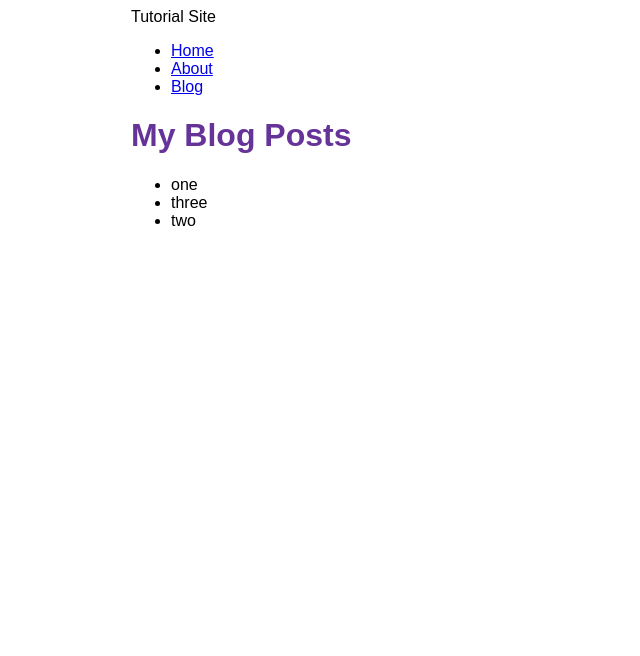
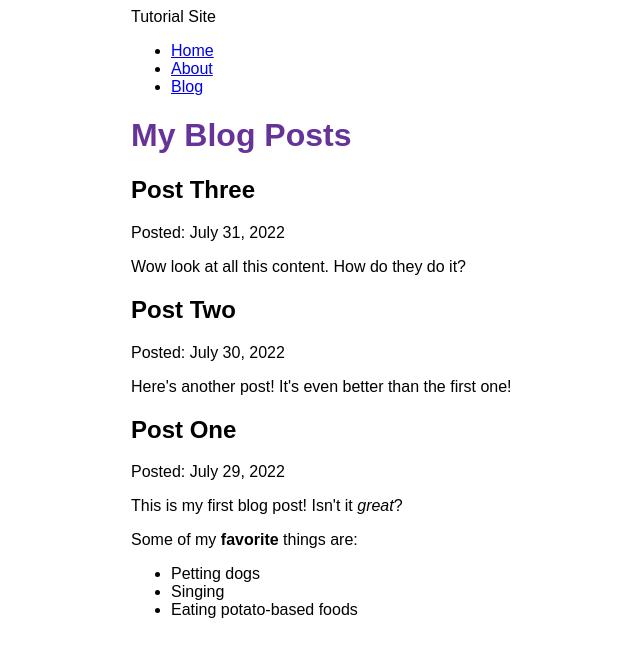
Before and after one commit to slandonbgea/my-first-gatsby-site, a Gatsby site: page /blog in a window 1280 px wide. Shown: the whole page, without its empty margins (259-899 px from the left). Built offline with nearby package versions, Linux system fonts and the light colour scheme; Gatsby itself is replaced by a stand-in of ours.

Commit message:
Finished part 5 of Gatsby tutorial

```diff
--- a/blog/one.mdx
+++ b/blog/one.mdx
@@ -0,0 +1,12 @@
+---
+title: "Post One"
+date: "2022-07-29"
+---
+
+This is my first blog post! Isn't it *great*?
+
+Some of my **favorite** things are:
+
+* Petting dogs
+* Singing
+* Eating potato-based foods
--- a/blog/three.mdx
+++ b/blog/three.mdx
@@ -0,0 +1,6 @@
+---
+title: "Post Three"
+date: "2022-07-31"
+---
+
+Wow look at all this content. How do they do it?
--- a/blog/two.mdx
+++ b/blog/two.mdx
@@ -0,0 +1,6 @@
+---
+title: "Post Two"
+date: "2022-07-30"
+---
+
+Here's another post! It's even better than the first one!
--- a/gatsby-config.js
+++ b/gatsby-config.js
@@ -10,7 +10,8 @@ module.exports = {
       options: {
         name: `blog`,
         path: `${__dirname}/blog`,
-      }
-    }
+      },
+    },
+    "gatsby-plugin-mdx",
   ],
 };
--- a/package.json
+++ b/package.json
@@ -14,8 +14,11 @@
     "clean": "gatsby clean"
   },
   "dependencies": {
+    "@mdx-js/mdx": "^1.6.22",
+    "@mdx-js/react": "^1.6.22",
     "gatsby": "^4.18.1",
     "gatsby-plugin-image": "^2.19.0",
+    "gatsby-plugin-mdx": "^3.19.0",
     "gatsby-plugin-sharp": "^4.19.0",
     "gatsby-source-filesystem": "^4.19.0",
     "react": "^18.1.0",
--- a/src/pages/blog.js
+++ b/src/pages/blog.js
@@ -1,28 +1,36 @@
 import * as React from 'react'
 import {graphql} from 'gatsby'
 import Layout from '../components/layout'
+import { MDXRenderer } from 'gatsby-plugin-mdx'
 
 const BlogPage = ({ data }) => {
     return (
         <Layout pageTitle="My Blog Posts">
-            <ul>
-                {
-                    data.allFile.nodes.map(node => (
-                        <li key={node.name}>
-                            {node.name}
-                        </li>
-                    ))
-                }
-            </ul>
+            {
+                data.allMdx.nodes.map((node) => (
+                <article key={node.id}>
+                    <h2>{node.frontmatter.title}</h2>
+                    <p>Posted: {node.frontmatter.date}</p>
+                    <MDXRenderer>
+                        {node.body}
+                    </MDXRenderer>
+                </article>
+                ))
+            }
         </Layout>
     )
 }
 
 export const query = graphql `
     query {
-        allFile (filter: {sourceInstanceName: {eq: "blog"}}) {
+        allMdx(sort: {fields: frontmatter___date, order: DESC}) {
             nodes {
-                name
+              frontmatter {
+                date(formatString: "MMMM D, YYYY")
+                title
+              }
+              id
+              body
             }
         }
     }
```
Also changed, not shown: 3 other files.
